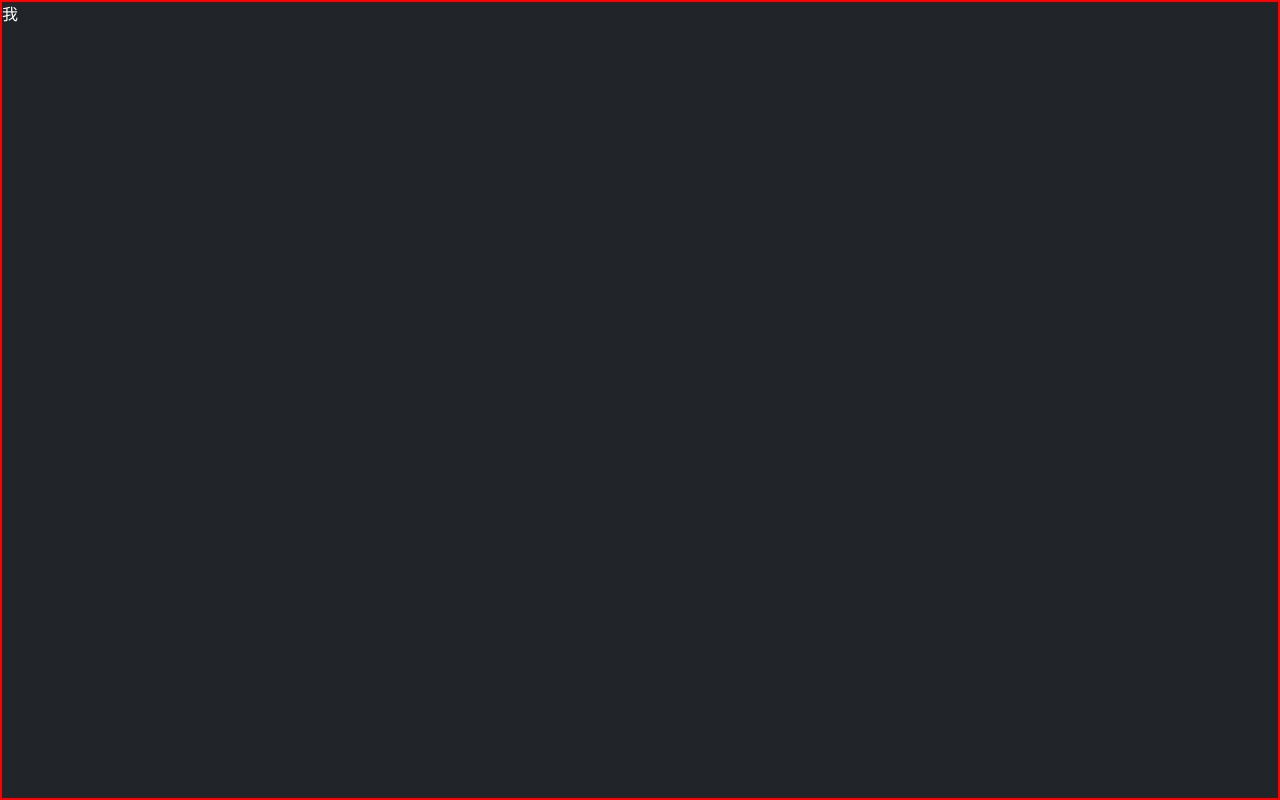
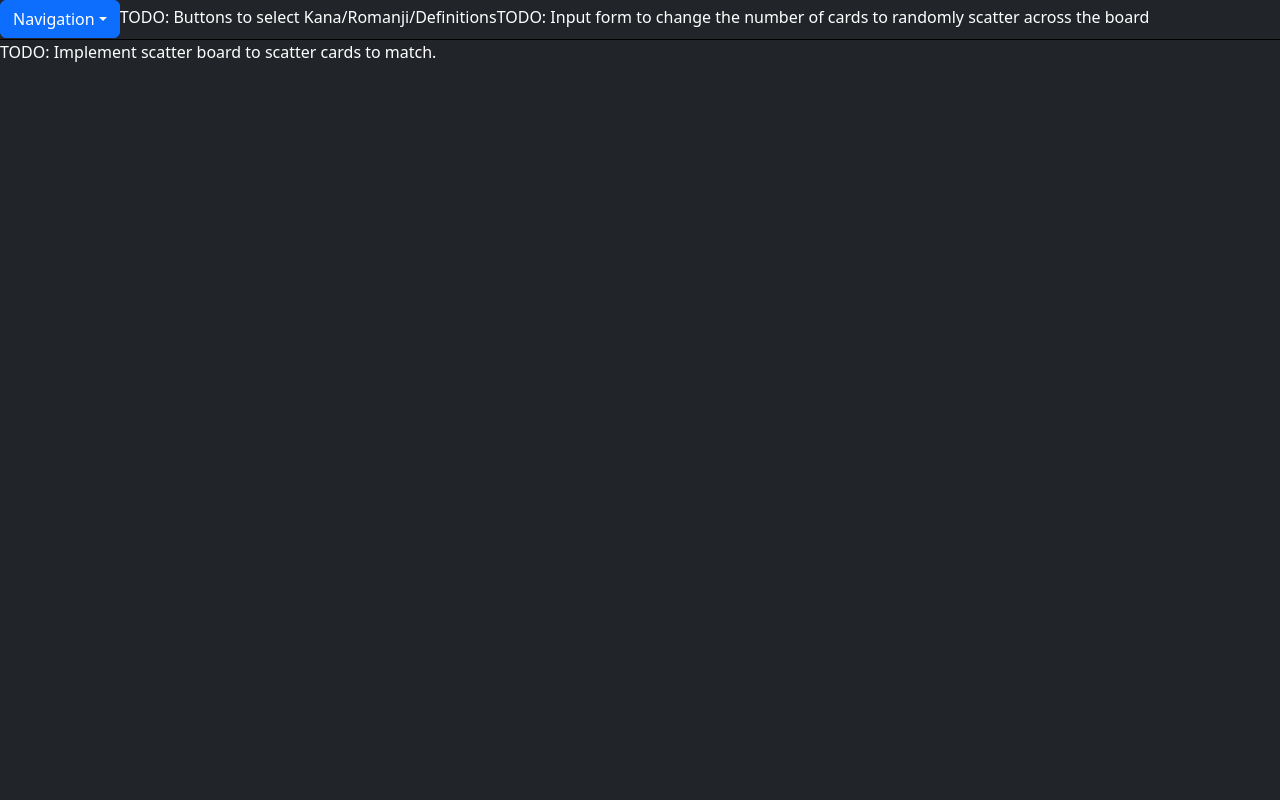
Before and after one commit to lbrennaman/KanjiFlashcards, a React (Vite) app in the folder KanjiFlashcards/: page / in a window 1280 px wide. Built offline with nearby package versions, Linux system fonts and the light colour scheme.

Commit message:
Saving changes to version control because I am stopping for now. Began to implement code for the actual flashcard application. Currently working on the html/bootstrap needed to create a navigation toolbar with options for the user to select to change how the flashcard game will be played.

```diff
--- a/KanjiFlashcards/src/main.jsx
+++ b/KanjiFlashcards/src/main.jsx
@@ -1,29 +1,61 @@
 import React from 'react';
 import ReactDOM from 'react-dom/client';
 
-import { useSelector, useDispatch, Provider } from 'react-redux';   // Allow the component to use a selector, use dispatch, and use a <Provider/>
-import { pushKanji, popKanji, printKanji } from './reducer';        // Include the actions that this file will dispatch
-import store from './store';                                        // Get the global state (store) from its file
+import { useSelector, useDispatch, Provider } from 'react-redux';
+import { randomize, setSize } from './reducer';
+import store from './store';
 
-// Example of dispatching actions
-function handleKeyDown(event, dispatch) {
-  console.log("Handlekeydown fired!");
-  dispatch(printKanji());
-  dispatch(pushKanji());
-  dispatch(printKanji());
-  dispatch(popKanji());
-  dispatch(printKanji());
+function ToolBar(properties) {
+  return(
+    <div id={"ToolBar Container"} className={"container-fluid p-0 m-0"}
+         style={{height: '100%', width: '100%', border: '1px solid black', borderRight: 'none', borderLeft: 'none', borderTop: 'none'}}>
+      <span id={"ToolBar Nav1"} className={"dropdown-center"} data-bs-theme={"dark"}>
+        <button type={"button"} className={"btn btn-primary dropdown-toggle"} data-bs-toggle={"dropdown"} aria-expanded={"false"} data-bs-auto-close={"outside"}>
+          {"Navigation"}
+        </button>
+        <ul className={"dropdown-menu"}>
+          <div className={"btn-group dropend"}>
+            <button type={"button"} className={"btn btn-secondary dropdown-toggle"} data-bs-toggle={"dropdown"} aria-expanded={"false"}>
+              {"Kanji Select"}
+            </button>
+            <ul className={"dropdown-menu"}>
+              {"TODO"}
+            </ul>
+          </div>
+        </ul>
+      </span>
+      <span id={"ToolBar Nav2"} className={"p-0 m-0"}>
+        {"TODO: Buttons to select Kana/Romanji/Definitions"}
+      </span>
+      <span id={"ToolBar Nav3"} className={"p-0 m-0"}>
+        {"TODO: Input form to change the number of cards to randomly scatter across the board"}
+      </span>
+    </div>
+  );
 }
 
-// Example of creating a React component
 function MainView(properties) {
-  const kanjiList = useSelector((state) => { return state.kanjiList }); // Component hook variables are replaced by Redux Selectors
-  const dispatch = useDispatch();                                       // Each component (that needs a dispatch) creates a dispatch hook
+  const kanjiList = useSelector((state) => { return state.cards.kanjiList });
+  const matchList = useSelector((state) => { return state.cards.kanaList });
+  const dispatch = useDispatch();
 
-  // A return value to render the component like normal, but events trigger the dispatch of actions
-  return(
-    <div style={{height: '100%', width: '100%', border: '2px solid red'}} onMouseDown={(event) => { handleKeyDown(event, dispatch) }}>
-      {kanjiList[0]}
+  // View:
+  // Create a top toolbar that contains: top left dropdown menu for page navigation
+  //  - Page navigation should include a way to choose SHIFT-JIS rows to use as well as their individual kanji
+  // Buttons to select the type of matchlist (kana, romanji, or definitions)
+  // Input form to change the number of cards to randomly scatter across the board
+  return (
+    <div id={"MainViewContainer"} className={"container-fluid p-0 m-0"} style={{height: '100%', width: '100%'}}>
+      <div id={"MainViewTopRow"} className={"row p-0 m-0"} style={{height: '5%', width: '100%'}}>
+        <div id={"MainViewToolBar Container"} className={"container-fluid p-0 m-0"} style={{height: '100%', width: '100%'}}>
+          <ToolBar/>
+        </div>
+      </div>
+      <div id={"MainViewBottomRow"} className={"row p-0 m-0"} style={{height: '95%', width: '100%'}}>
+        <div id={"MainViewScatterZone Container"} className={"container-fluid p-0 m-0"} style={{height: '100%', width: '100%'}}>
+          {"TODO: Implement scatter board to scatter cards to match."}
+        </div>
+      </div>
     </div>
   );
 }
--- a/KanjiFlashcards/src/reducer.jsx
+++ b/KanjiFlashcards/src/reducer.jsx
@@ -2,38 +2,28 @@ import { createSlice } from '@reduxjs/toolkit';
 
 export const kanjiSlice = createSlice({
     name: 'kanji',
-    initialState: { kanjiList: ["我"] },
+    initialState: {
+        size: 1,
+        kanjiList: ["我"],
+        kanaList: ["がのわとわれとわが"],
+        romanjiList: ["ga の wa と ware と waga"],
+        definitionList: ["I, me"],
+    },
     reducers: {
-        pushKanji: (state) => {
-            console.log("\nPUSHING KANJI!\n-----------------");
+        randomize: (state) => {
+            // Depending on state.size, read in a number of random kanji, their kana, their romanji, and their definitions
+            for (let i = 0; i < state.size; i++) {
+                console.log("TODO: push random kanji/kana/romanji/definition to respective array[" + i + "].");
+            }
 
-            let copy = [...state.kanjiList];
-            copy.push('kanji');
-            for (let element of copy) {
-                console.log("KanjiList element: ", element);
-            }
-            state.kanjiList = copy;
+            console.log("TODO: set each list to these new lists.");
         },
-        popKanji: (state) => {
-            console.log("\nPOPPING KANJI!\n-----------------");
-
-            let copy = [...state.kanjiList];
-            copy.pop();
-            for (let element of copy) {
-                console.log("KanjiList element: ", element);
-            }
-            state.kanjiList = copy;
-        },
-        printKanji: (state) => {
-            console.log("\nPRINTING KANJI!\n-----------------");
-
-            let i = 0;
-            for (let element of state.kanjiList) {
-                console.log("KanjiList[" + i + "] element: ", element);
-            }
+        setSize: (state, action) => {
+            console.log("Setting size of list to: ", action.payload);
+            state.size = action.payload;
         }
     }
 });
 
-export const { pushKanji, popKanji, printKanji } = kanjiSlice.actions;
+export const { randomize, setSize } = kanjiSlice.actions;
 export default kanjiSlice.reducer;
--- a/KanjiFlashcards/src/store.jsx
+++ b/KanjiFlashcards/src/store.jsx
@@ -1,6 +1,10 @@
 import { configureStore } from '@reduxjs/toolkit';
-import rootReducer from './reducer';
+import kanjiReducer from './reducer';
 
-const store = configureStore({reducer: rootReducer});
+const store = configureStore({
+    reducer: {
+        cards: kanjiReducer
+    }
+});
 
 export default store;
```
